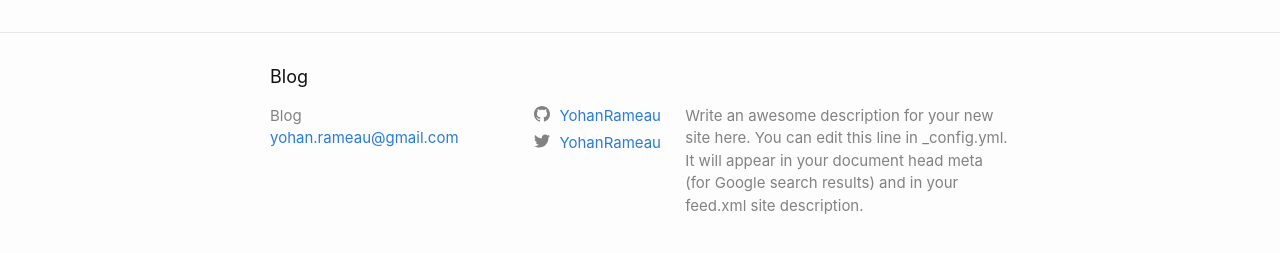
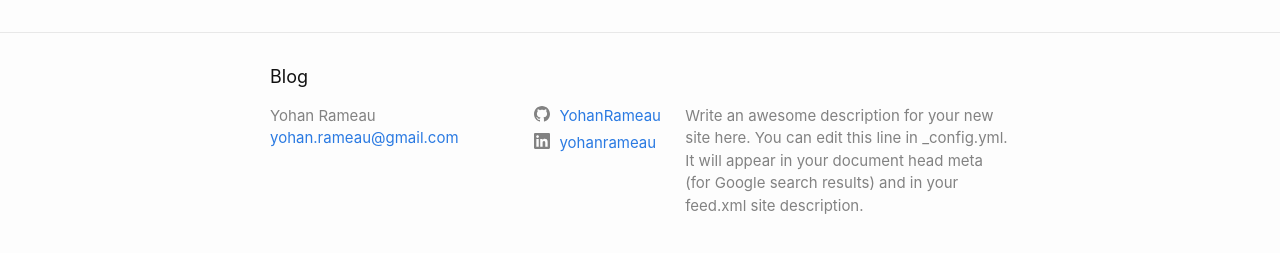
Before and after one commit to YohanRameau/YohanRameau.github.io, a Jekyll site: the page built from index.markdown, in a window 1280 px wide. Shown: the part 623-876 px from the top of the page. Built offline with Jekyll 4.4.1, drawn with Linux system fonts in a browser that asks for light colours; part of the change alters nothing that is shown.

Commit message:
update _config.yml

```diff
--- a/_config.yml
+++ b/_config.yml
@@ -24,10 +24,14 @@ description: >- # this means to ignore newlines until "baseurl:"
   Write an awesome description for your new site here. You can edit this
   line in _config.yml. It will appear in your document head meta (for
   Google search results) and in your feed.xml site description.
-baseurl: "/" # the subpath of your site, e.g. /blog
+baseurl: "" # the subpath of your site, e.g. /blog
 url: "https://yohanrameau.github.io/" # the base hostname & protocol for your site, e.g. http://example.com
-twitter_username: YohanRameau
+linkedin_username: yohanrameau
 github_username:  YohanRameau
+
+# Fields minima used but are not default with the jekyll new command.
+# Author is the default for posts, the Atom feed and is used in the footer.
+author: Yohan Rameau
 
 # Build settings
 # Remove minima theme as it now a regular theme
```
